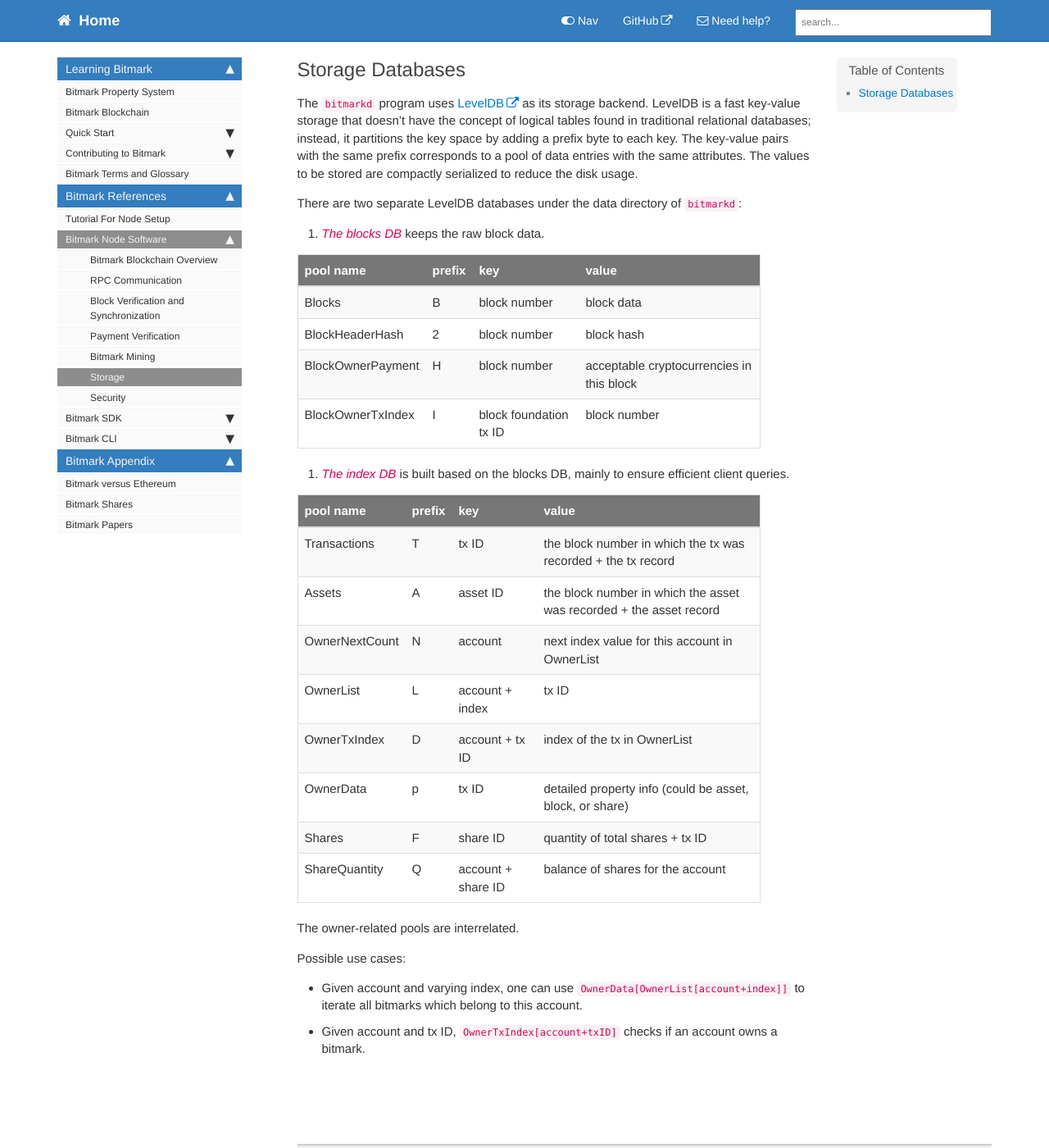
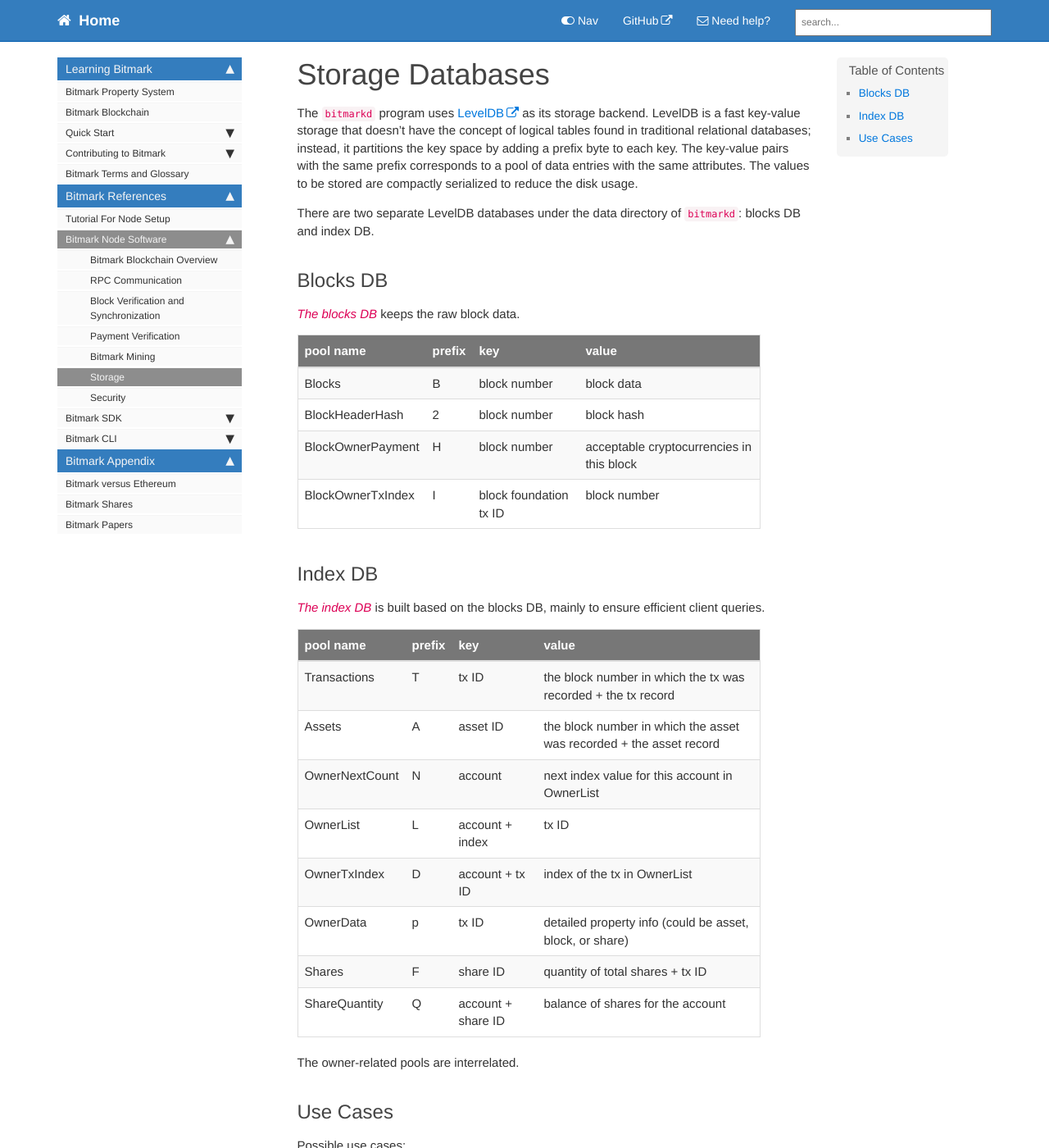
Before and after one commit to bitmark-inc/docs, a Jekyll site: the page built from pages/bitmark-references/bitmark-node-software/node-modules.md, in a window 1280 px wide and 1400 px high. Shown: the whole window at 82% size. Built offline with Jekyll 4.4.1, drawn with Linux system fonts in a browser that asks for light colours; comment, search, counter and statistics services are not loaded.

Commit message:
Update node-modules.md

```diff
--- a/pages/bitmark-references/bitmark-node-software/node-modules.md
+++ b/pages/bitmark-references/bitmark-node-software/node-modules.md
@@ -7,13 +7,15 @@
 folder: bitmark-references/bitmark-node-software
 ---
 
-## Storage Databases
+# Storage Databases
 
 The `bitmarkd` program uses [LevelDB](https://github.com/google/leveldb) as its storage backend. LevelDB is a fast key-value storage that doesn't have the concept of logical tables found in traditional relational databases; instead, it partitions the key space by adding a prefix byte to each key. The key-value pairs with the same prefix corresponds to a pool of data entries with the same attributes. The values to be stored are compactly serialized to reduce the disk usage.
 
-There are two separate LevelDB databases under the data directory of `bitmarkd`:
+There are two separate LevelDB databases under the data directory of `bitmarkd`: blocks DB and index DB.
 
-1. *The blocks DB* keeps the raw block data.
+## Blocks DB
+
+*The blocks DB* keeps the raw block data.
 
 | pool name | prefix | key | value |
 |-----------|--------|-----|-------|
@@ -22,7 +24,9 @@
 | BlockOwnerPayment | H | block number              | acceptable cryptocurrencies in this block
 | BlockOwnerTxIndex | I | block foundation tx ID    | block number
 
-2. *The index DB* is built based on the blocks DB, mainly to ensure efficient client queries.
+## Index DB
+
+*The index DB* is built based on the blocks DB, mainly to ensure efficient client queries.
 
 | pool name | prefix | key | value |
 |-----------|--------|-----|-------|
@@ -37,6 +41,8 @@
 
 The owner-related pools are interrelated.
 
+## Use Cases
+
 Possible use cases:
 - Given account and varying index, one can use `OwnerData[OwnerList[account+index]]` to iterate all bitmarks which belong to this account.
 - Given account and tx ID, `OwnerTxIndex[account+txID]` checks if an account owns a bitmark.
```
